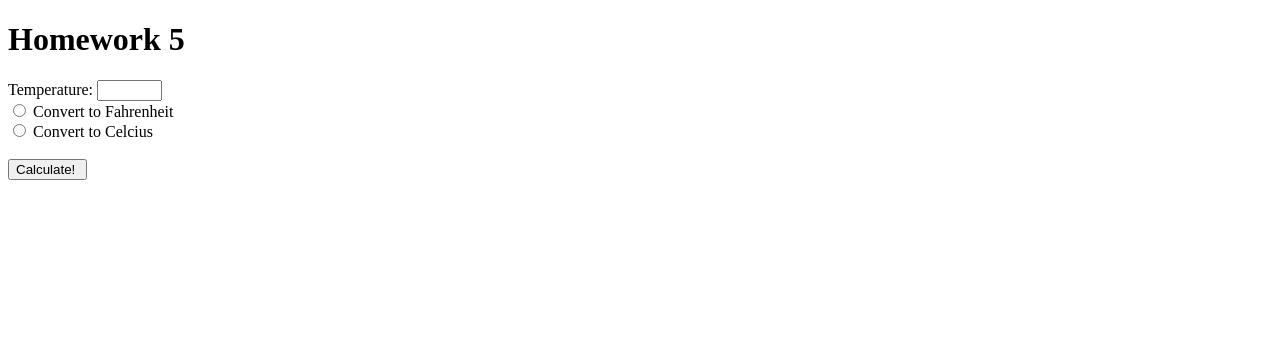
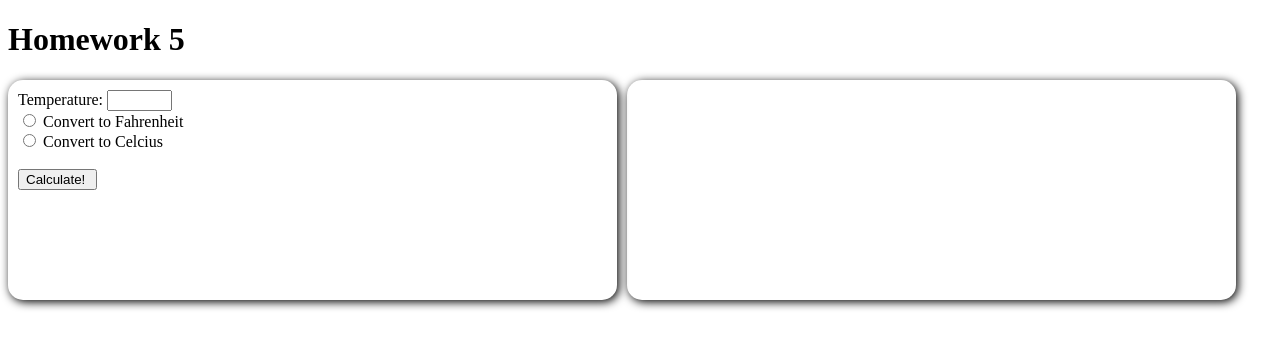
Before and after one commit to Tyler1powe/Temperature_Conversion, a plain HTML site: page index.html in a window 1280 px wide. Drawn offline with Linux system fonts and the light colour scheme.

Commit message:
Update index.html

```diff
--- a/index.html
+++ b/index.html
@@ -3,7 +3,7 @@
 
 <head>
   <title>  </title>
-  <link rel="stylesheet" href="hw05.css">
+  <link rel="stylesheet" href="Temperture_Conversion.css">
   <script src = "Temperture_Conversion.js"></script>
 </head>
 
```
